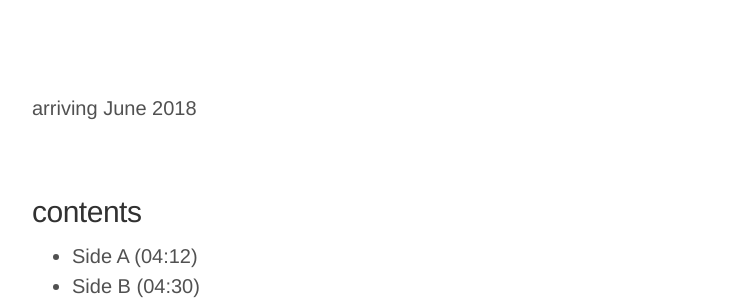
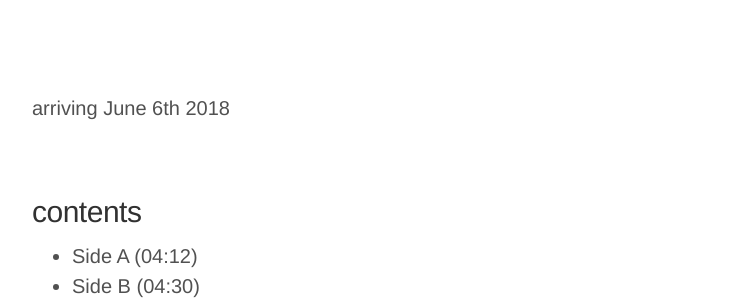
Before and after one commit to caseyanderson/awavepress.com, a Jekyll site: the page built from _posts/releases/2018-06-06-Electrocardiographs-CRT.md, in a window 1280 px wide. Shown: the part 939-1239 px from the top of the page, without its empty margins (248-1003 px from the left). Built offline with Jekyll 4.4.1, drawn with Linux system fonts in a browser that asks for light colours.

Commit message:
there is now a release date

```diff
--- a/_posts/releases/2018-04-12-Electrocardiographs-CRT.md
+++ b/_posts/releases/2018-06-06-Electrocardiographs-CRT.md
@@ -13,7 +13,7 @@ format: EP / digital
 
 <br/>
 
-arriving June 2018
+arriving June 6th 2018
 
 <br/>
 
```
Also changed, not shown: other parts of _posts/releases/2018-06-06-Electrocardiographs-CRT.md (+1 -1 lines).
